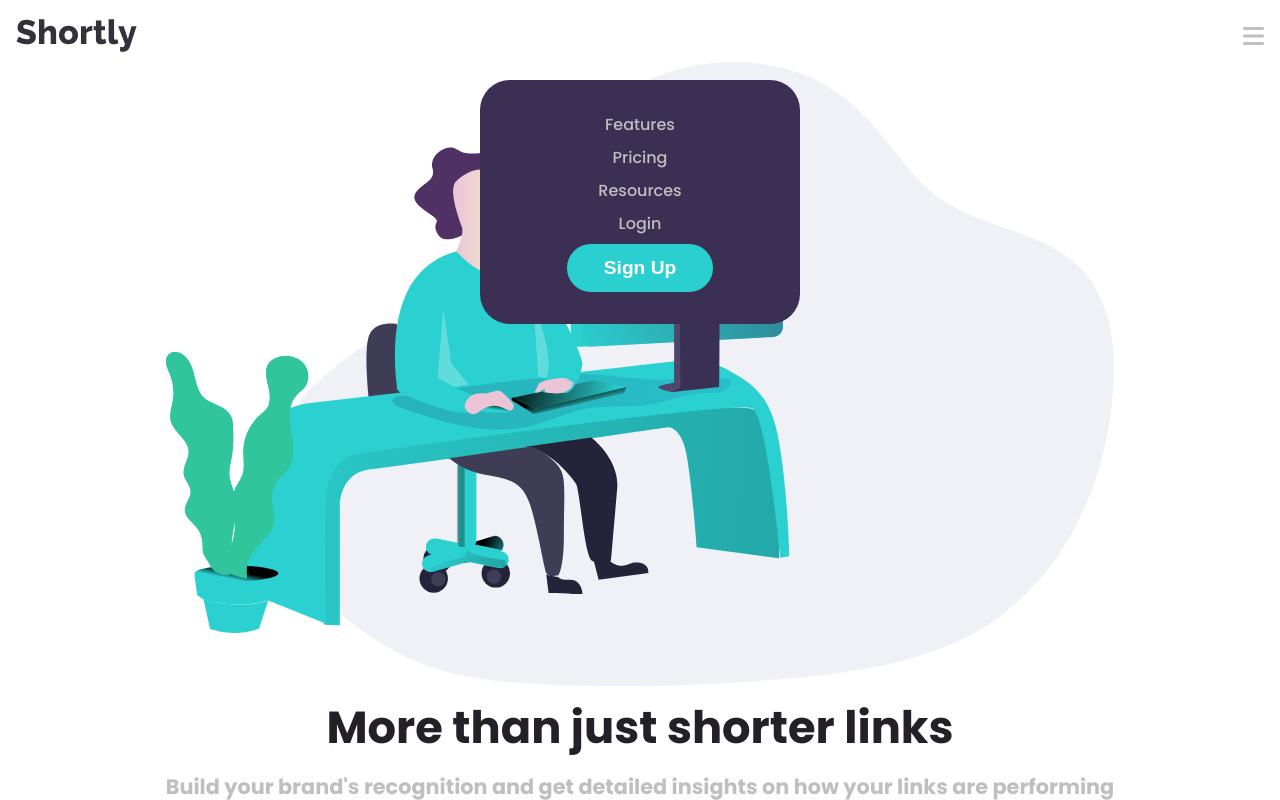
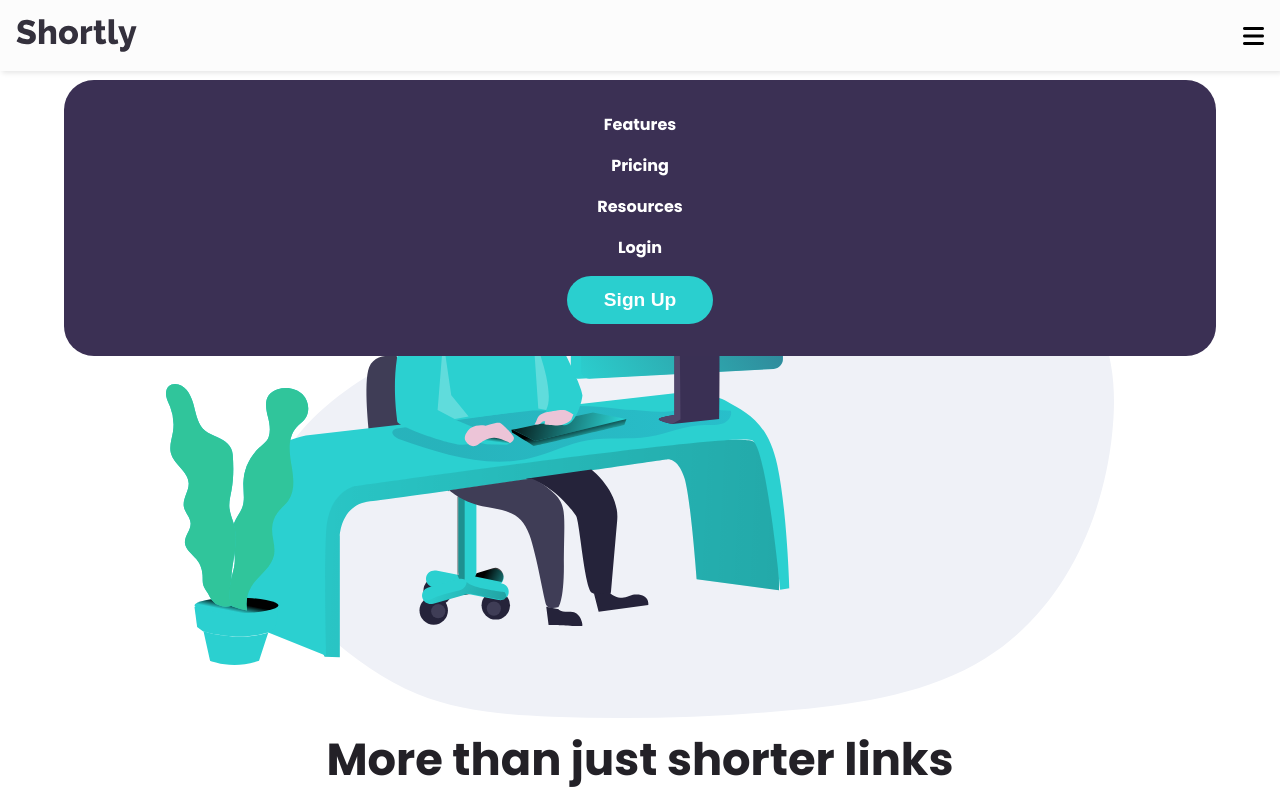
Before and after one commit to Arquimidio/url-shortener, a website: page public/index.html in a window 1280 px wide. Both pictures are taken after a click on the icon 1253 px from the left and 35 px from the top of the page. Shown: the top 800 px of the page. Drawn offline with nearby package versions, Linux system fonts and the light colour scheme.

Commit message:
Fixed menu width

```diff
--- a/public/style.css
+++ b/public/style.css
@@ -15,6 +15,10 @@
     --dark-blue: hsl(255, 11%, 22%);
     --dark-violet: hsl(260, 8%, 14%);
     --light-grey: hsl(210, 33%, 95%);
+}
+
+html{
+    scroll-behavior: smooth;
 }
 
 body{
@@ -57,7 +61,8 @@ nav{
     align-items: center;
     width: 100%;
     padding: 1.2rem 1rem;
-    color: var(--gray);
+    background-color: rgb(252, 252, 252);
+    box-shadow: 2px 2px 5px rgba(0,0,0, 0.1);
     position: fixed;
     top: 0;
     z-index: 1;
@@ -70,18 +75,20 @@ nav{
     flex-direction: column;
     justify-content: center;
     align-items: center;
-    gap: 0.5rem;
+    gap: 1rem;
     margin: 0 auto;
     top: 5rem;
     left: 50%;
     transform: translate(-50%, 0);
-    width: 20rem;
+    width: 90%;
     background: var(--primary-violet);
     border-radius: 30px;
     padding: 2rem;
     z-index: 1;
     opacity: 0;
     visibility: hidden;
+    color: white;
+    font-weight: 700;
 }
 
 .mobile-menu.visible{
@@ -94,7 +101,7 @@ main{
     flex-direction: column;
     align-items: center;
     gap: 1rem;
-    margin: 3rem 0 6rem 0;
+    margin: 5rem 0 6rem 0;
 }
 
 main img{
```
